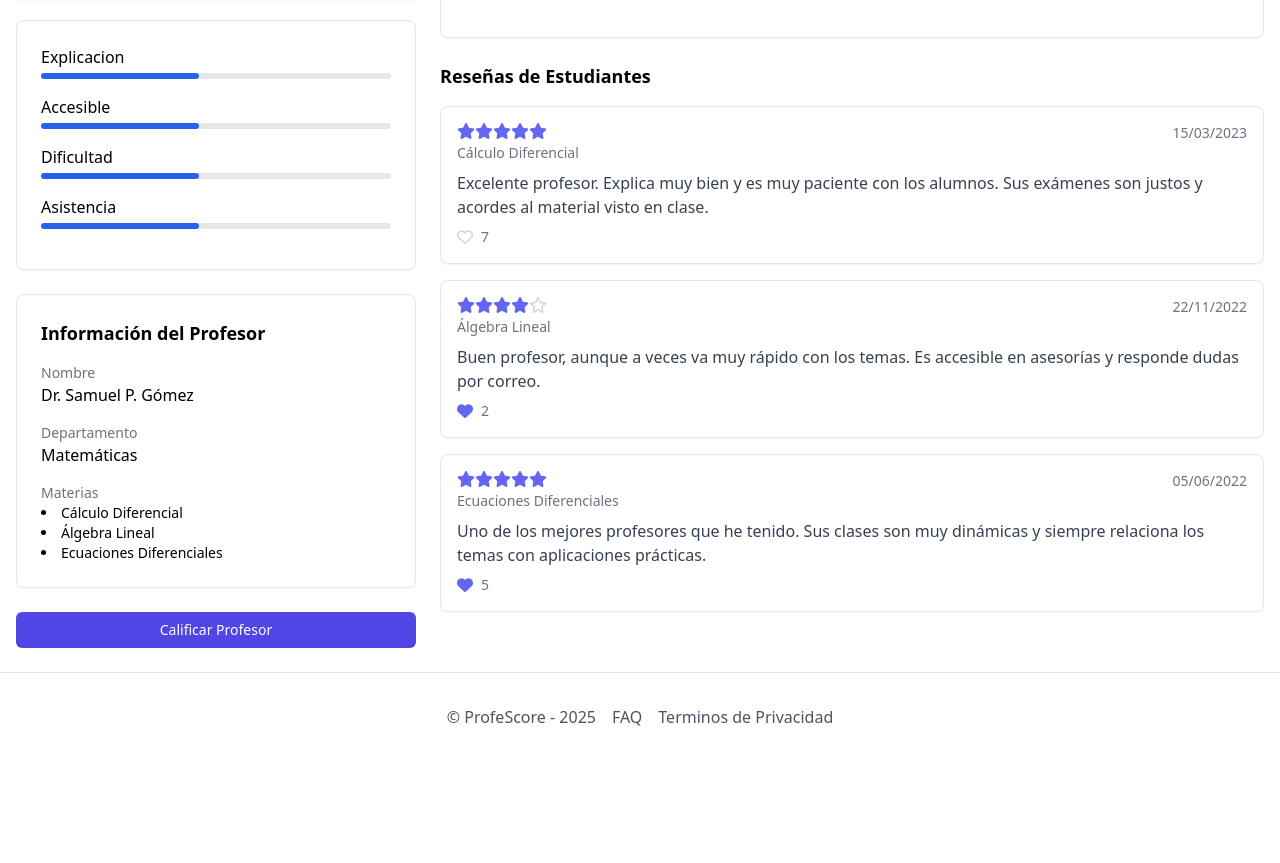
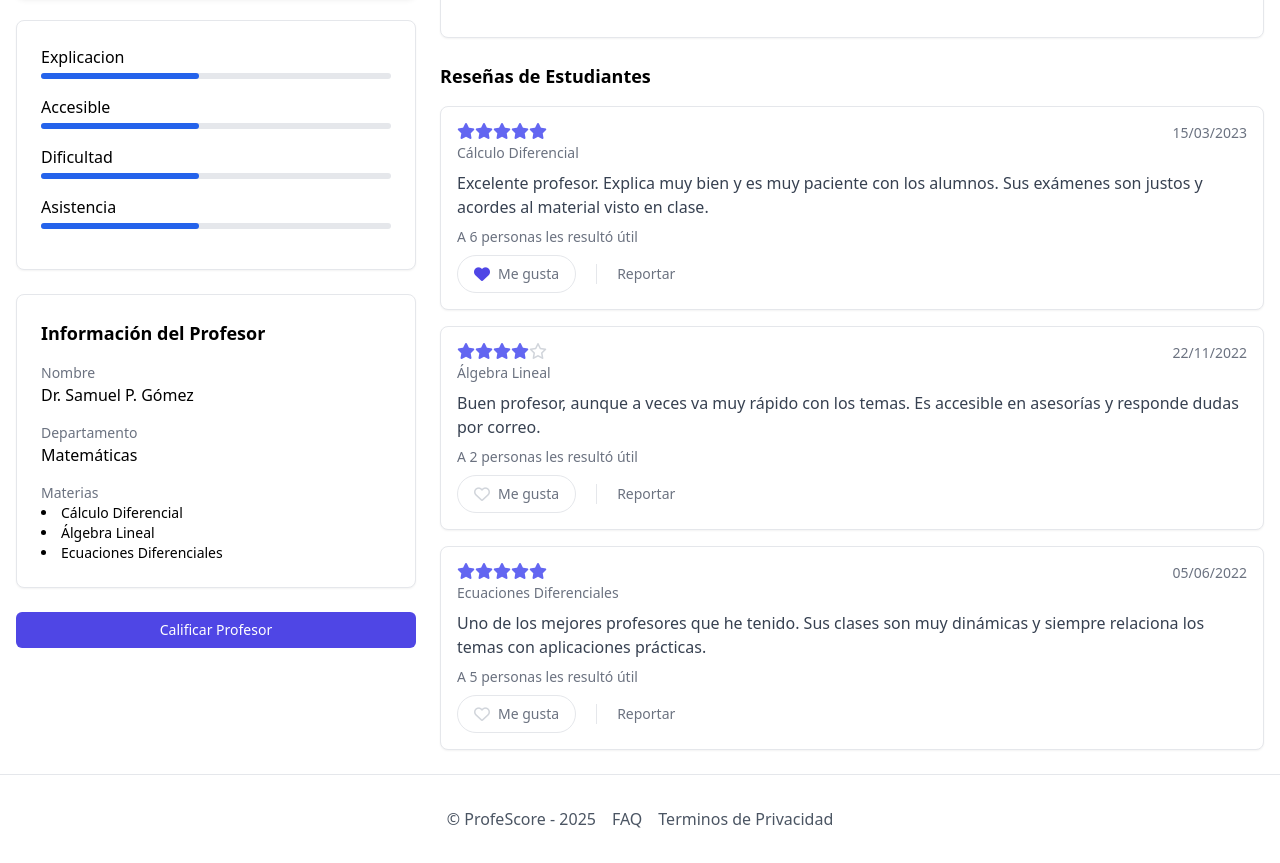
Before and after one commit to cgamcs/califica_profes, a plain HTML site: page paginas/public/maestro-detalle.html in a window 1280 px wide. Shown: the part 221-1084 px from the top of the page. Before the commit the page ends 982 px from the top, so only its background shows below. Drawn offline with nearby package versions, Linux system fonts and the light colour scheme.

Commit message:
agregando estilo para likes y reportar

```diff
--- a/paginas/public/maestro-detalle.html
+++ b/paginas/public/maestro-detalle.html
@@ -173,9 +173,18 @@
                 <div class="text-sm text-gray-500">15/03/2023</div>
               </div>
               <p class="text-gray-700 mb-2">Excelente profesor. Explica muy bien y es muy paciente con los alumnos. Sus exámenes son justos y acordes al material visto en clase.</p>
-              <div class="flex items-center gap-2">
-                <i class="far fa-heart text-gray-300 hover:cursor-pointer"></i>
-                <div class="text-sm text-gray-500">7</div>
+              <p class="text-sm text-gray-500 mb-2">A 6 personas les resultó útil</p>
+              <div class="flex items-center gap-5">
+                <div class="flex items-center gap-2 border border-gray-200 rounded-full py-2 px-4  hover:cursor-pointer">
+                  <i class="fas fa-heart text-indigo-600"></i>
+                  <div class="text-sm text-gray-500">Me gusta</div>
+                </div>
+
+                <div class="border-l pl-5">
+                  <div class="flex items-center gap-2">
+                    <div class="text-sm text-gray-500 hover:cursor-pointer">Reportar</div>
+                  </div>
+                </div>
               </div>
             </div>
 
@@ -194,9 +203,18 @@
                 <div class="text-sm text-gray-500">22/11/2022</div>
               </div>
               <p class="text-gray-700 mb-2">Buen profesor, aunque a veces va muy rápido con los temas. Es accesible en asesorías y responde dudas por correo.</p>
-              <div class="flex items-center gap-2">
-                <i class="fas fa-heart text-indigo-500 hover:cursor-pointer"></i>
-                <div class="text-sm text-gray-500">2</div>
+              <p class="text-sm text-gray-500 mb-2">A 2 personas les resultó útil</p>
+              <div class="flex items-center gap-5">
+                <div class="flex items-center gap-2 border border-gray-200 rounded-full py-2 px-4  hover:cursor-pointer">
+                  <i class="far fa-heart text-gray-300"></i>
+                  <div class="text-sm text-gray-500">Me gusta</div>
+                </div>
+
+                <div class="border-l pl-5">
+                  <div class="flex items-center gap-2">
+                    <div class="text-sm text-gray-500 hover:cursor-pointer">Reportar</div>
+                  </div>
+                </div>
               </div>
             </div>
 
@@ -215,10 +233,20 @@
                 <div class="text-sm text-gray-500">05/06/2022</div>
               </div>
               <p class="text-gray-700 mb-2">Uno de los mejores profesores que he tenido. Sus clases son muy dinámicas y siempre relaciona los temas con aplicaciones prácticas.</p>
-              <div class="flex items-center gap-2">
-                <i class="fas fa-heart text-indigo-500 hover:cursor-pointer"></i>
-                <div class="text-sm text-gray-500">5</div>
+              <p class="text-sm text-gray-500 mb-2">A 5 personas les resultó útil</p>
+              <div class="flex items-center gap-5">
+                <div class="flex items-center gap-2 border border-gray-200 rounded-full py-2 px-4  hover:cursor-pointer">
+                  <i class="far fa-heart text-gray-300"></i>
+                  <div class="text-sm text-gray-500">Me gusta</div>
+                </div>
+
+                <div class="border-l pl-5">
+                  <div class="flex items-center gap-2">
+                    <a href="#" class="text-sm text-gray-500 hover:cursor-pointer">Reportar</a>
+                  </div>
+                </div>
               </div>
+            </div>
             </div>
           </div>
         </div>
```
